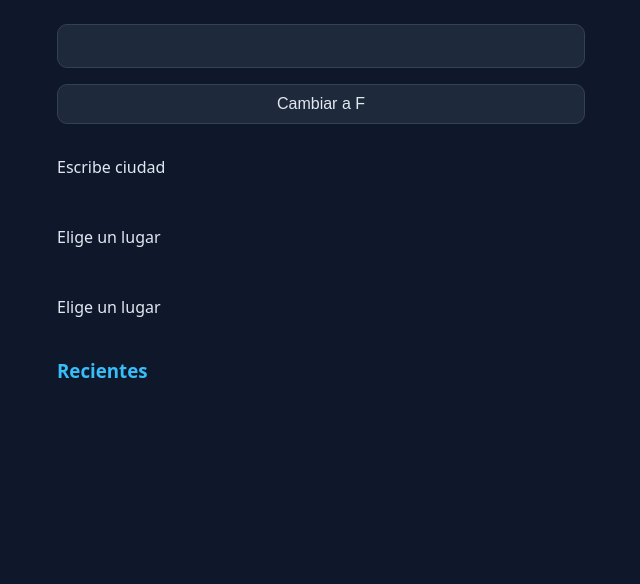
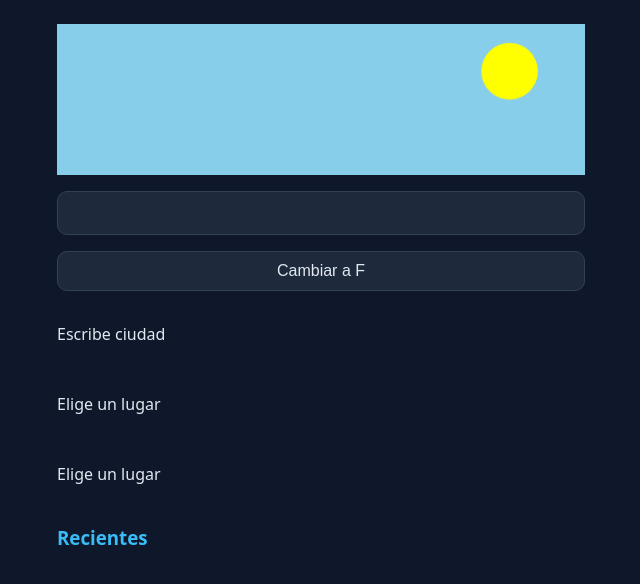
Before and after one commit to darielord/clima, a React (Vite) app: page / in a window 1280 px wide. Shown: the top 584 px of the page, without its empty margins (319-959 px from the left). Built offline with nearby package versions, Linux system fonts and the light colour scheme.

Commit message:
feat: add canvas component

```diff
--- a/src/App.tsx
+++ b/src/App.tsx
@@ -8,6 +8,7 @@ import { loadHistory, loadLastPlace } from "./storage";
 import { saveHistory } from "./storage";
 import { saveLastPlace } from "./storage";
 import { useWeather } from "./useWeather";
+import { WeatherCanvas } from "./WeatherCanvas";
 
 import { useForecast } from "./useForecast";
 import { renderForecast } from "./renderForecast";
@@ -81,6 +82,7 @@ export function App() {
 
   return (
     <div className="App">
+      <WeatherCanvas />
       <input value={text} onChange={(e) => setText(e.target.value)} />
       <button onClick={() => setUnit(unit === "C" ? "F" : "C")}>
         Cambiar a {unit === "C" ? "F" : "C"}{" "}
--- /dev/null
+++ b/src/WeatherCanvas.tsx
@@ -0,0 +1,32 @@
+import { useEffect, useRef } from "react";
+
+export function WeatherCanvas() {
+  const canvasRef = useRef<HTMLCanvasElement>(null);
+
+  useEffect(() => {
+    const canvas = canvasRef.current;
+
+    if (canvas === null) {
+      return;
+    }
+
+    const ctx = canvas.getContext("2d");
+
+    if (ctx === null) {
+      return;
+    }
+
+    ctx.fillStyle = "skyblue";
+    ctx.fillRect(0, 0, canvas.width, canvas.height);
+
+    ctx.fillStyle = "yellow";
+
+    ctx.beginPath();
+
+    ctx.arc(480, 50, 30, 0, Math.PI * 2);
+
+    ctx.fill();
+  }, []);
+
+  return <canvas ref={canvasRef} width={560} height={160}></canvas>;
+}
```
